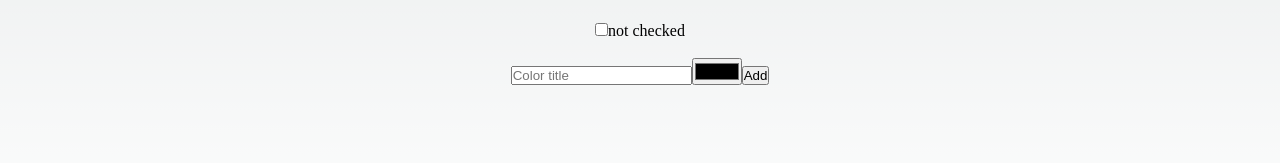
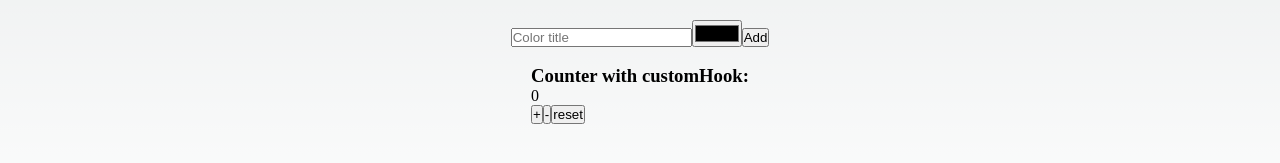
Before and after one commit to Aluonam/hooksReact, a Next.js app: page / in a window 1280 px wide. Shown: the part 531-694 px from the top of the page. Built offline with nearby package versions, Linux system fonts and the light colour scheme; no server answers.

Commit message:
feat: show useCounter

```diff
--- /dev/null
+++ b/components/cutomHook/ShowCounterHook.jsx
@@ -0,0 +1,18 @@
+import React from 'react'
+import useCounter from './useCounter'
+
+const ShowCounterHook = () => {
+
+    const {counter, increase, decrement, reset}  = useCounter()
+  return (
+    <div >
+        <h3>Counter with customHook:</h3>
+        <div>{counter}</div>
+        <button onClick={increase}>+</button>
+        <button onClick={decrement}>-</button>
+        <button onClick={reset}>reset</button>
+    </div>
+  )
+}
+
+export default ShowCounterHook
--- a/components/cutomHook/useCounter.jsx
+++ b/components/cutomHook/useCounter.jsx
@@ -1,4 +1,4 @@
-import React, { useState } from 'react'
+import { useState } from 'react'
 
 const useCounter = () => {
  const [counter, setCounter] = useState(0);
@@ -7,15 +7,12 @@ const useCounter = () => {
  const decrement = ()=>setCounter(counter-1)
  const reset = ()=>setCounter(0)
 
+ return{ //No vamos a pasar setCounter porque entonces el manejo del estado volveria a estar fuera del hook, y he creado el customehook precisamente para manejar el estado aquí.
+  counter,
+  increase,
+  decrement,
+  reset
+ }
 }
 
-export default function App(){
-   return (
-    <div>
-      <div>{counter}</div>
-      <button onClick={()=>increase}>+</button>
-      <button onClick={()=>decrement}>-</button>
-      <button onClick={()=>reset}>reset</button>
-    </div>
-   )
-}
+export default useCounter;
--- a/components/ejUseState/Counter.jsx
+++ b/components/ejUseState/Counter.jsx
@@ -4,6 +4,7 @@ import React, { useState } from 'react'
 const Counter = () => {
 
     const [counter, setCounter] = useState(0)
+
   return (
     <>
     {counter}
--- a/pages/index.js
+++ b/pages/index.js
@@ -10,8 +10,7 @@ import FormValidation from '@/components/ejUseEffect/FormValidation'
 import MemoizedFunction from '@/components/ejUseMemo/MemoizedFunction'
 import CheckboxUseReducer from '@/components/ejUserReducer/CheckboxUseReducer'
 import ColorNameUseRef from '@/components/ejUseRef/ColorNameUseRef'
-import { MainThemeColor } from '@/components/ejUseContext/MainThemeColor/MainThemeColor'
-import { ThemeContext } from '@/components/ejUseContext/context/ThemeChangeContext'
+import ShowCounterHook from '@/components/cutomHook/showCounterHook'
 
 export default function Home() {
   return (
@@ -44,7 +43,8 @@ export default function Home() {
           <CheckboxUseReducer></CheckboxUseReducer>
           <br/>
           <ColorNameUseRef></ColorNameUseRef>
-
+          <br/>
+          <ShowCounterHook></ShowCounterHook>
 
 
       </main>
```
